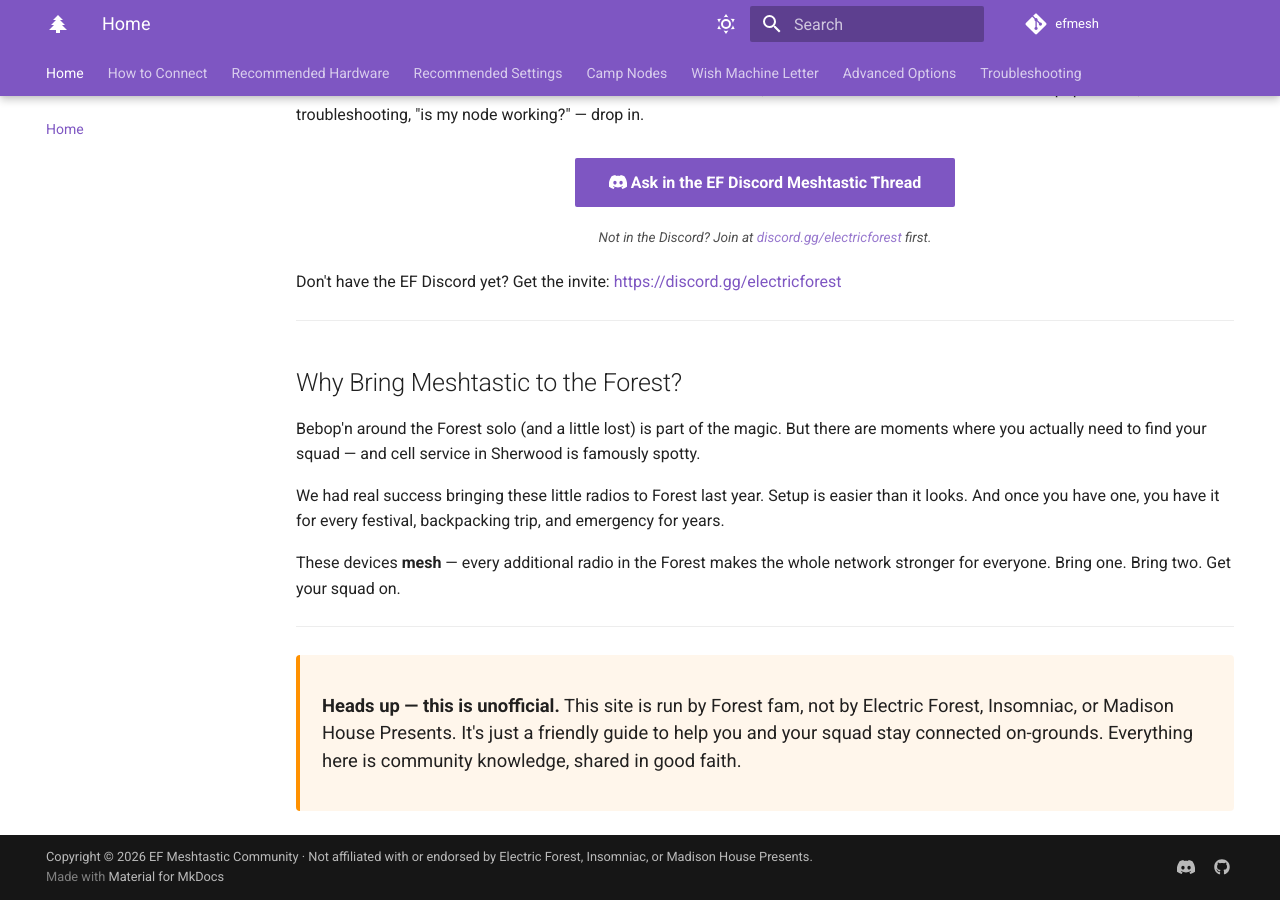
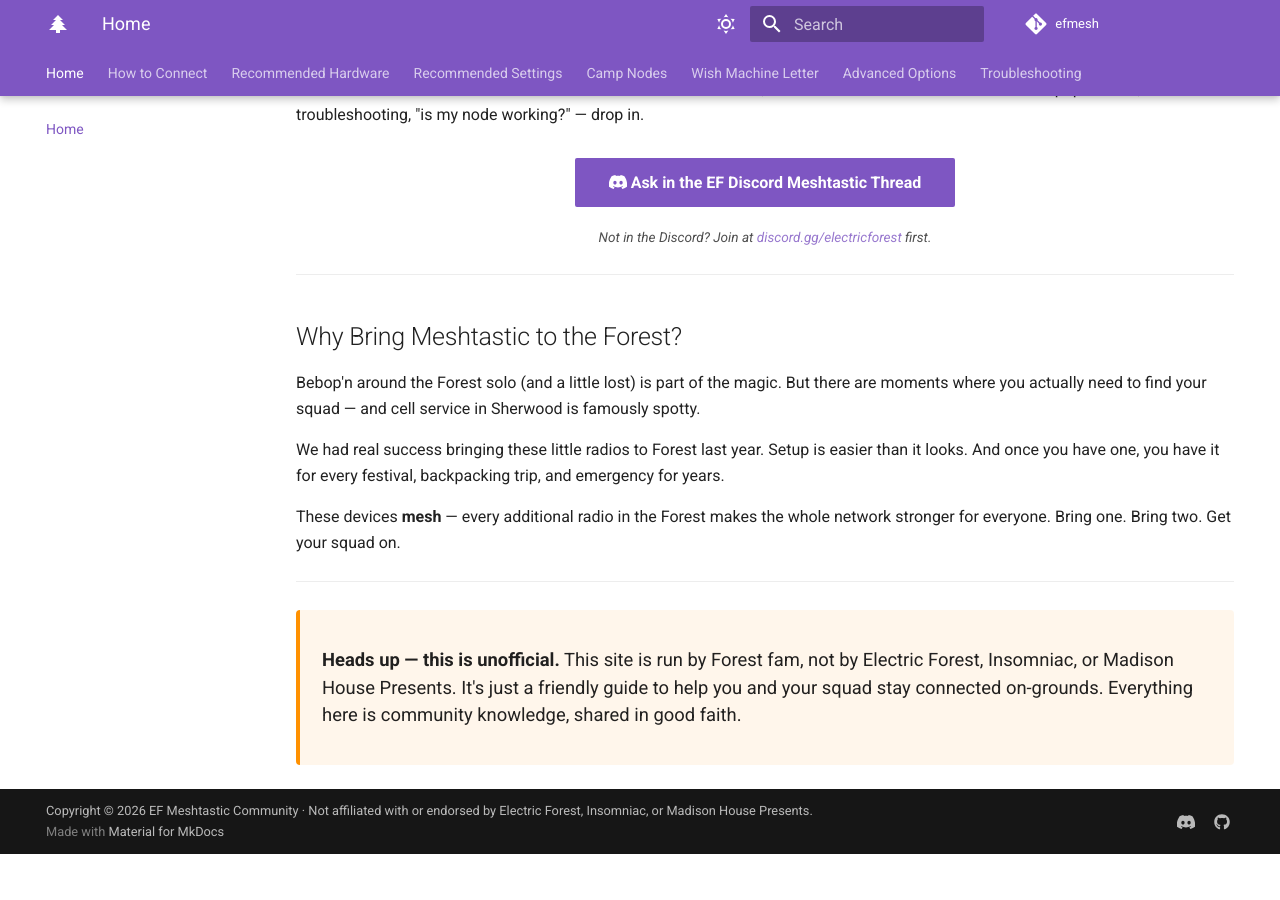
Before and after one commit to efmesh/site, an MkDocs documentation site: the page built from docs/index.md, in a window 1280 px wide and 900 px high, scrolled down 1756 px. Built offline with MkDocs 1.6.1 and Material for MkDocs 9.7.7, drawn with Linux system fonts in a browser that asks for light colours; comment, search, counter and statistics services are not loaded; after the commit the page ends 2610 px from its top, so only the background shows below that.

Commit message:
fix(home): remove duplicate 'Don't have the EF Discord' line — superseded by the new discord-helper added in 8067437

```diff
--- a/docs/index.md
+++ b/docs/index.md
@@ -124,8 +124,6 @@
 
 *Not in the Discord? Join at [discord.gg/electricforest](https://discord.gg/electricforest){ target=_blank } first.*{ .discord-helper }
 
-Don't have the EF Discord yet? Get the invite: <https://discord.gg/electricforest>
-
 ---
 
 ## Why Bring Meshtastic to the Forest?
```
